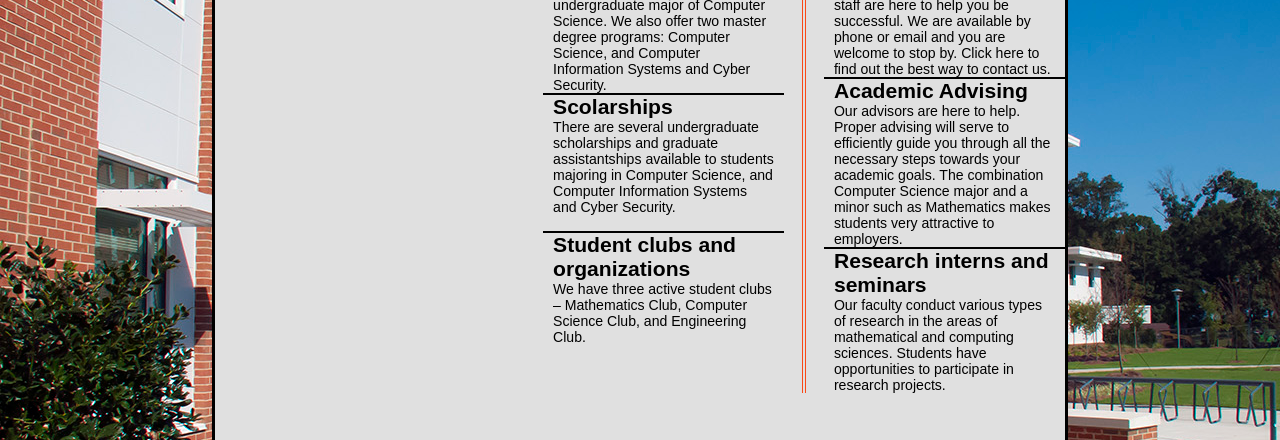
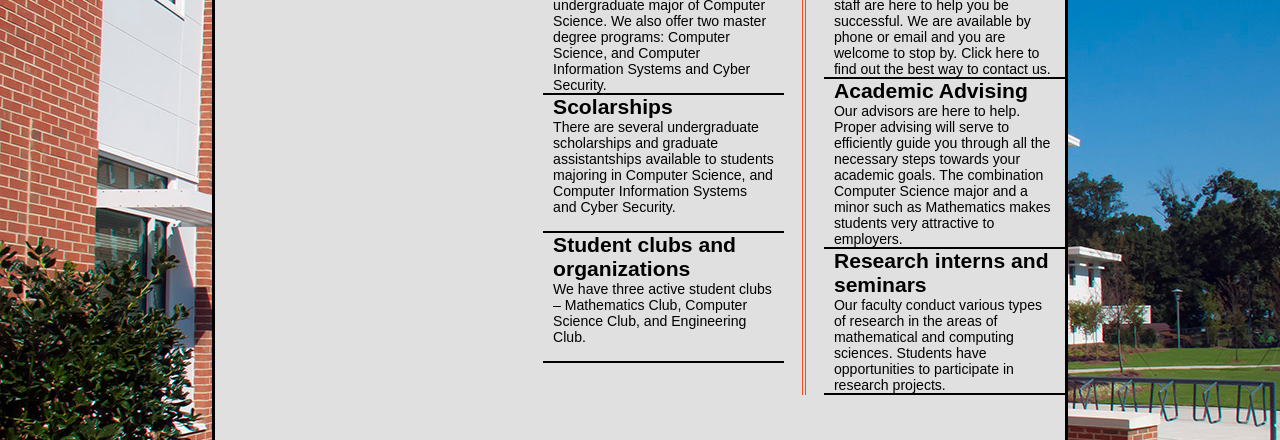
Before and after one commit to sameer-shaga06/sameer-shaga06, a plain HTML site: page index.html in a window 1280 px wide. Shown: the part 183-623 px from the top of the page. Drawn offline with Linux system fonts and the light colour scheme.

Commit message:
Update index.html

```diff
--- a/index.html
+++ b/index.html
@@ -31,7 +31,7 @@
     <br>
     </div>
 
-    <div>
+    <div id="bottom">
     <h2>Student clubs and organizations</h2>
     <p>We have three active student clubs – Mathematics Club, Computer Science Club, and Engineering Club.</p>
     <br>
@@ -45,7 +45,7 @@
     <h2>Academic Advising</h2>
     <p>Our advisors are here to help. Proper advising will serve to efficiently guide you through all the necessary steps towards your academic goals. The combination Computer Science major and a minor such as Mathematics makes students very attractive to employers.</p>
     </div>
-    <div>
+    <div id="bottom">
     <h2>Research interns and seminars</h2>
     <p>Our faculty conduct various types of research in the areas of mathematical and computing sciences.  Students have opportunities to participate in research projects.</p>
     </div>
```
